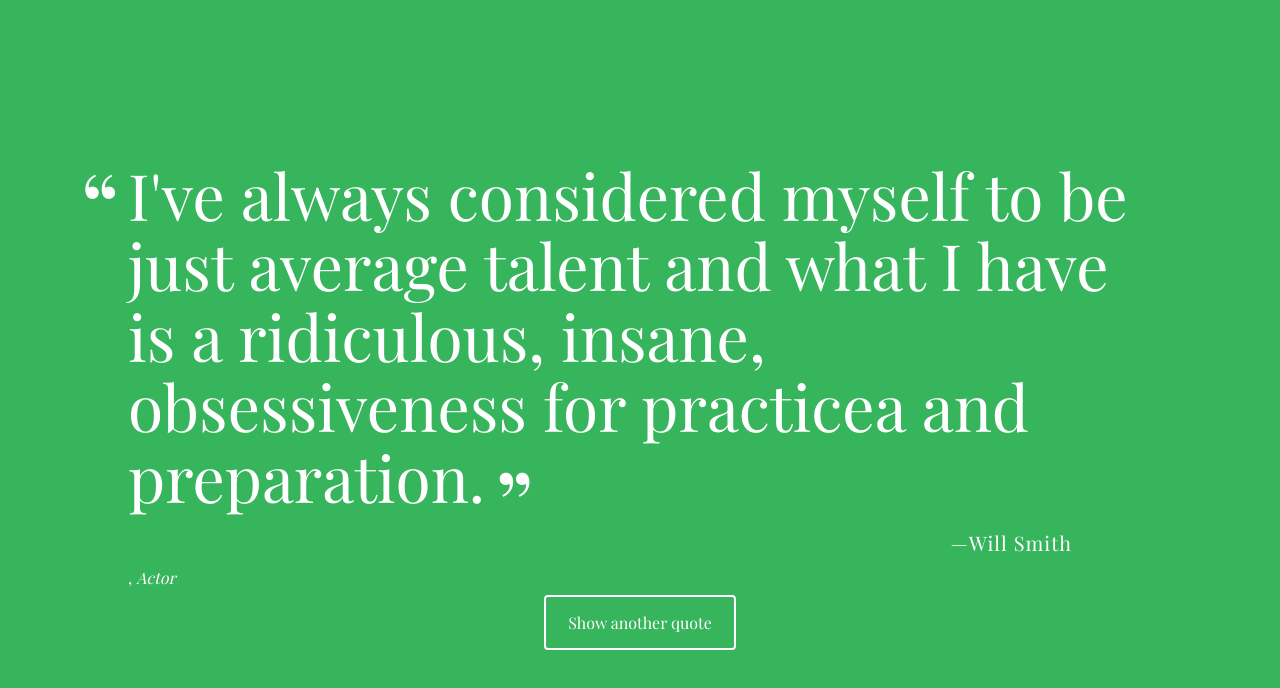
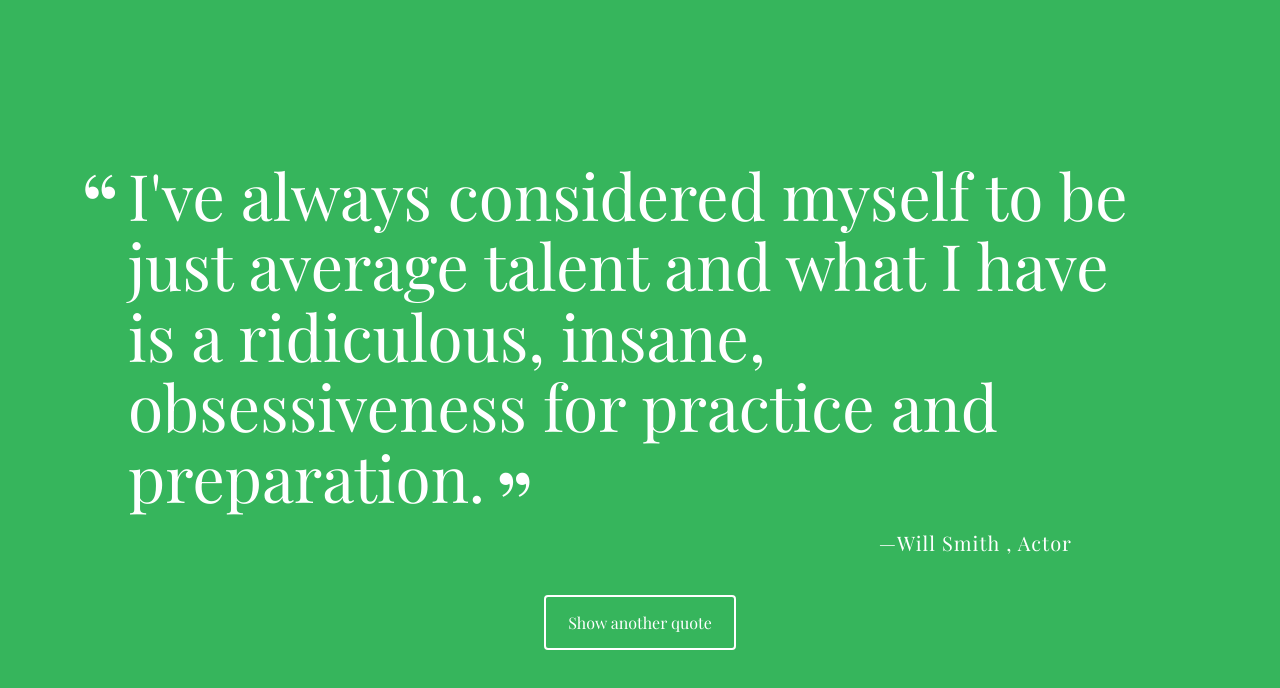
Before and after one commit to badmckinney/Techdegree-Project-1, a plain HTML site: page index.html in a window 1280 px wide. Both pictures are taken after a click on the button "Show another quote". Drawn offline with nearby package versions, Linux system fonts and the light colour scheme; a web font is replaced by a local one.

Commit message:
corrections

```diff
--- a/css/styles.css
+++ b/css/styles.css
@@ -47,7 +47,7 @@ body {
 }
 
 .profession {
-  font-style: italic;
+  font-style: normal;
 }
 
 .profession:before {
--- a/index.html
+++ b/index.html
@@ -11,7 +11,7 @@
   <div class="container">
     <div id="quote-box">
       <p class="quote">You can do anything but not everything</p>
-      <p class="source">David Allen<span class="profession">""</span><span class="citation">Making It All Work</span><span class="year">2009</span></p>
+      <p class="source">David Allen</span><span class="citation">Making It All Work</span><span class="year">2009</span></p>
     </div>
     <button id="loadQuote">Show another quote</button>
   </div>
--- a/js/script.js
+++ b/js/script.js
@@ -18,7 +18,7 @@ var quotes = [
     profession: "Professional Stunt-man"
   },
   {
-    quote: "I've always considered myself to be just average talent and what I have is a ridiculous, insane, obsessiveness for practicea and preparation.",
+    quote: "I've always considered myself to be just average talent and what I have is a ridiculous, insane, obsessiveness for practice and preparation.",
     source: "Will Smith",
     citation: "Interview on 60 minutes",
     year: 2007,
@@ -55,28 +55,29 @@ function getRandomQuote() {
 };
 
 
-// creates variable to hold the value of the getRandomQuote function.
-// creates a variable to hold the quote box element.
-// accesses the keys of the selected object to populate their values
-// and formulate the quote that will be displayed on the page.
-// adds to the quote based on the availability of optional information keys.
-// updates the inner html of quote box to change the quote displayed on page.
+// - Creates variable to hold the value of the getRandomQuote function.
+// - Creates a variable to hold the quote box element.
+// - Accesses the keys of the selected object to populate their values
+//   and formulate the quote that will be displayed on the page.
+// - Adds to the quote based on the availability of optional information keys.
+// - Updates the inner html of quote box to change the quote displayed on page.
 function printQuote() {
   var chosenQuote = getRandomQuote();
   var quoteBox = document.getElementById('quote-box');
   var message =
     `<p class="quote">${chosenQuote.quote}</p>
-    <p class="source">${chosenQuote.source}</p>
+    <p class="source">${chosenQuote.source}
     <span class="profession">${chosenQuote.profession}</span>`;
 
   if (chosenQuote.citation === true) {
     message += `<span class="citation">${chosenQuote.citation}</span>`;
-  };
+  }
 
   if (chosenQuote.year === true) {
     message += `<span class="year">${chosenQuote.year}</span>`;
-  };
+  }
 
+  message += "</p>";
   quoteBox.innerHTML = message;
 
 };
```
